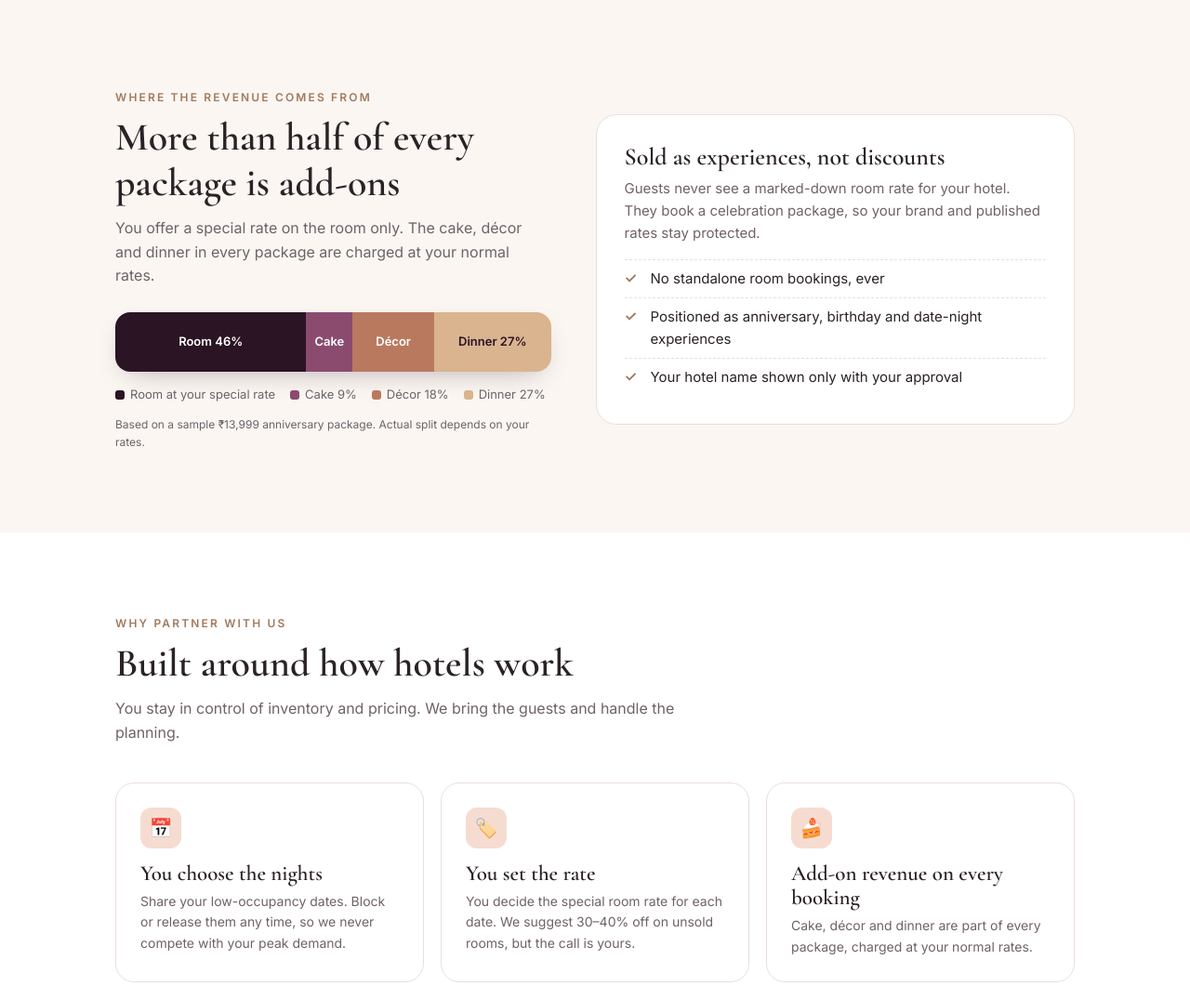
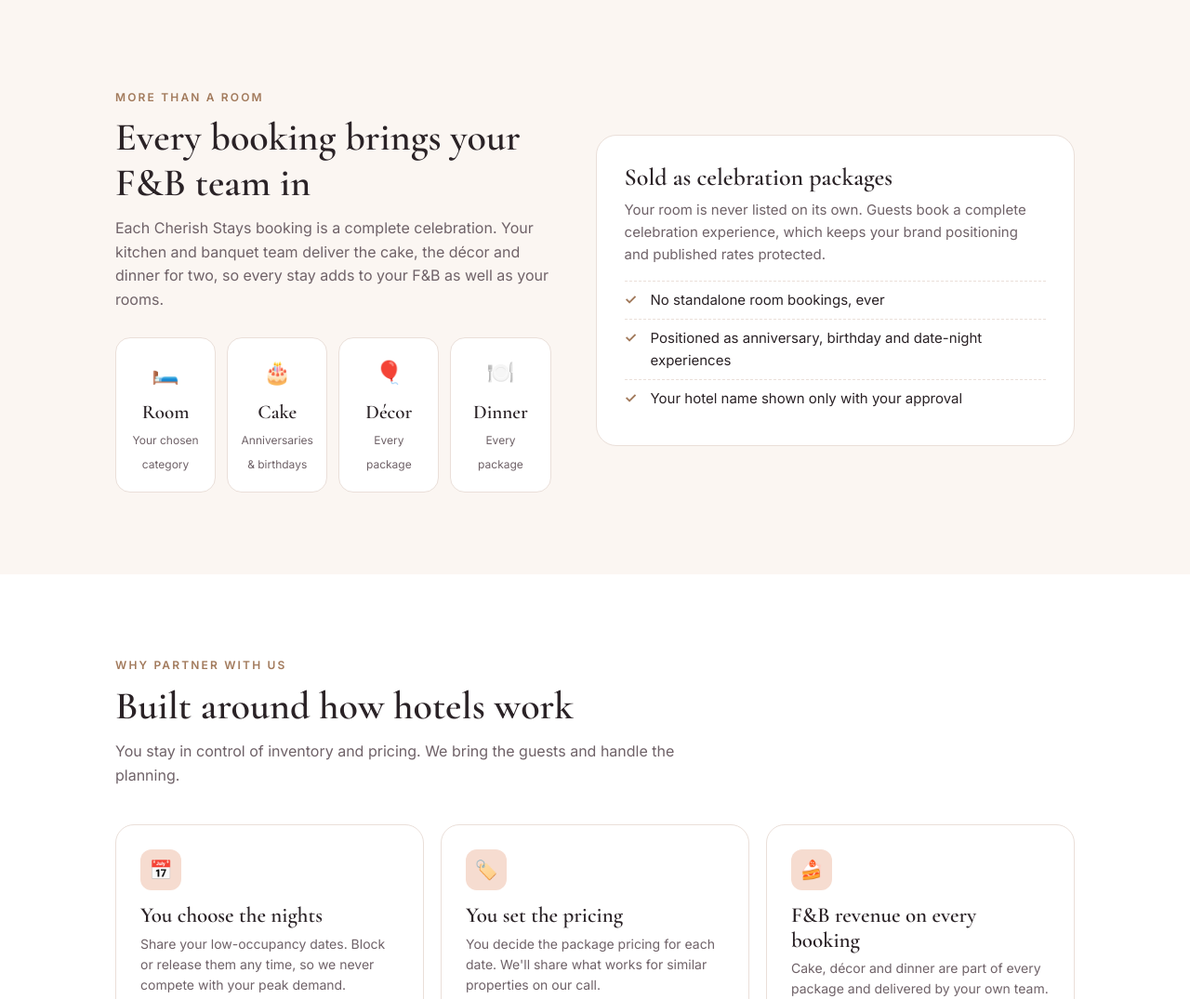
Before and after one commit to ShashvatSehgal/cherishstays-site, a plain HTML site: page hotels.html in a window 1280 px wide. Shown: the part 772-1847 px from the top of the page at 93% size. Drawn offline with nearby package versions, Linux system fonts and the light colour scheme.

Commit message:
Update hotels.html

```diff
--- a/hotels.html
+++ b/hotels.html
@@ -65,14 +65,12 @@
   .anat{background:var(--cream)}
   .agrid{display:grid;grid-template-columns:1fr 1.1fr;gap:48px;align-items:center;margin-top:10px}
   @media(max-width:860px){.agrid{grid-template-columns:1fr}}
-  .bar{display:flex;height:64px;border-radius:16px;overflow:hidden;margin:26px 0 14px;box-shadow:0 10px 30px -14px rgba(43,20,36,.4)}
-  .bar div{display:flex;align-items:center;justify-content:center;color:#fff;font-size:13px;font-weight:600;text-align:center;padding:0 6px}
-  .bar .r{background:var(--plum);flex:46}
-  .bar .c{background:#8a4b6f;flex:9}
-  .bar .d{background:#b9795f;flex:18}
-  .bar .f{background:var(--gold);color:var(--plum);flex:27}
-  .legend{display:flex;flex-wrap:wrap;gap:16px;font-size:13px;color:var(--muted)}
-  .legend i{display:inline-block;width:10px;height:10px;border-radius:3px;margin-right:6px;vertical-align:middle}
+  .pillars{display:grid;grid-template-columns:repeat(4,1fr);gap:12px;margin-top:28px}
+  @media(max-width:520px){.pillars{grid-template-columns:1fr 1fr}}
+  .pillars div{background:#fff;border:1px solid var(--line);border-radius:16px;padding:18px 14px;text-align:center}
+  .pillars span{font-size:24px;display:block}
+  .pillars b{display:block;font-family:"Cormorant Garamond",serif;font-size:21px;margin-top:6px}
+  .pillars small{font-size:12px;color:var(--muted)}
   .callout{background:#fff;border:1px solid var(--line);border-radius:22px;padding:30px}
   .callout h3{font-size:26px;margin-bottom:8px}
   .callout p{color:var(--muted);font-size:15px}
@@ -185,23 +183,19 @@
   <div class="wrap">
     <div class="agrid">
       <div class="reveal">
-        <div class="eyebrow">Where the revenue comes from</div>
-        <h2>More than half of every package is add-ons</h2>
-        <p class="lead">You offer a special rate on the room only. The cake, décor and dinner in every package are charged at your normal rates.</p>
-        <div class="bar" role="img" aria-label="Sample anniversary package of 13,999 rupees: room 46%, cake 9%, décor 18%, dinner 27%">
-          <div class="r">Room 46%</div><div class="c">Cake</div><div class="d">Décor</div><div class="f">Dinner 27%</div>
+        <div class="eyebrow">More than a room</div>
+        <h2>Every booking brings your F&amp;B team in</h2>
+        <p class="lead">Each Cherish Stays booking is a complete celebration. Your kitchen and banquet team deliver the cake, the décor and dinner for two, so every stay adds to your F&amp;B as well as your rooms.</p>
+        <div class="pillars">
+          <div><span>🛏️</span><b>Room</b><small>Your chosen category</small></div>
+          <div><span>🎂</span><b>Cake</b><small>Anniversaries &amp; birthdays</small></div>
+          <div><span>🎈</span><b>Décor</b><small>Every package</small></div>
+          <div><span>🍽️</span><b>Dinner</b><small>Every package</small></div>
         </div>
-        <div class="legend">
-          <span><i style="background:var(--plum)"></i>Room at your special rate</span>
-          <span><i style="background:#8a4b6f"></i>Cake 9%</span>
-          <span><i style="background:#b9795f"></i>Décor 18%</span>
-          <span><i style="background:var(--gold)"></i>Dinner 27%</span>
-        </div>
-        <p style="font-size:12px;color:var(--muted);margin-top:12px">Based on a sample ₹13,999 anniversary package. Actual split depends on your rates.</p>
       </div>
       <div class="callout reveal d1">
-        <h3>Sold as experiences, not discounts</h3>
-        <p>Guests never see a marked-down room rate for your hotel. They book a celebration package, so your brand and published rates stay protected.</p>
+        <h3>Sold as celebration packages</h3>
+        <p>Your room is never listed on its own. Guests book a complete celebration experience, which keeps your brand positioning and published rates protected.</p>
         <ul>
           <li>No standalone room bookings, ever</li>
           <li>Positioned as anniversary, birthday and date-night experiences</li>
@@ -221,8 +215,8 @@
     </div>
     <div class="bgrid">
       <div class="ben reveal"><div class="ic">📅</div><h3>You choose the nights</h3><p>Share your low-occupancy dates. Block or release them any time, so we never compete with your peak demand.</p></div>
-      <div class="ben reveal d1"><div class="ic">🏷️</div><h3>You set the rate</h3><p>You decide the special room rate for each date. We suggest 30–40% off on unsold rooms, but the call is yours.</p></div>
-      <div class="ben reveal d2"><div class="ic">🍰</div><h3>Add-on revenue on every booking</h3><p>Cake, décor and dinner are part of every package, charged at your normal rates.</p></div>
+      <div class="ben reveal d1"><div class="ic">🏷️</div><h3>You set the pricing</h3><p>You decide the package pricing for each date. We'll share what works for similar properties on our call.</p></div>
+      <div class="ben reveal d2"><div class="ic">🍰</div><h3>F&amp;B revenue on every booking</h3><p>Cake, décor and dinner are part of every package and delivered by your own team.</p></div>
       <div class="ben reveal"><div class="ic">🤝</div><h3>Commission only</h3><p>No listing fee, no setup cost, no contract lock-in. You pay a commission only on completed stays.</p></div>
       <div class="ben reveal d1"><div class="ic">🪪</div><h3>Verified adult guests</h3><p>Both guests are 18+ and carry a valid government photo ID. We share guest details before arrival.</p></div>
       <div class="ben reveal d2"><div class="ic">🗂️</div><h3>We handle the planning</h3><p>Occasion, cake message, décor theme and dinner preferences reach your team in one clear brief.</p></div>
@@ -255,7 +249,7 @@
         <ul class="chk">
           <li><span class="num">1</span><div><b>A room category</b><span>Usually deluxe or above, kept consistent across packages.</span></div></li>
           <li><span class="num">2</span><div><b>Your slow nights</b><span>Days or date ranges you want to fill, updated as often as you like.</span></div></li>
-          <li><span class="num">3</span><div><b>A package rate</b><span>Your special room rate plus your cake, décor and dinner pricing.</span></div></li>
+          <li><span class="num">3</span><div><b>A package rate</b><span>Your pricing for the full package on the dates you choose. We'll work it out together on the call.</span></div></li>
           <li><span class="num">4</span><div><b>Your check-in policy, in writing</b><span>Confirmation that you accept adult couples, including guests with local NCR IDs. It avoids any confusion at the front desk.</span></div></li>
           <li><span class="num">5</span><div><b>One point of contact</b><span>Usually someone from sales or revenue management, to receive bookings and briefs.</span></div></li>
         </ul>
```
